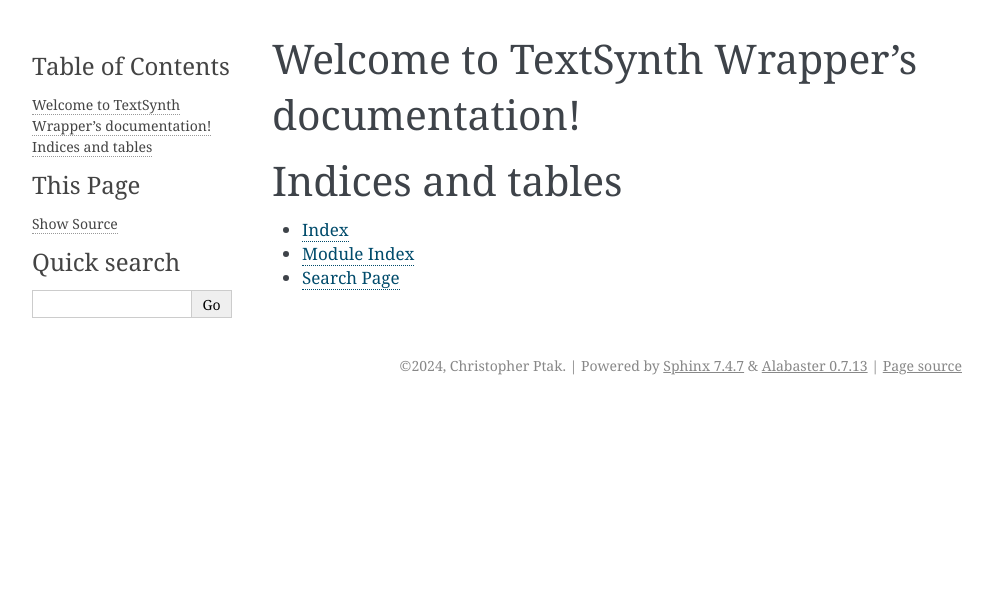
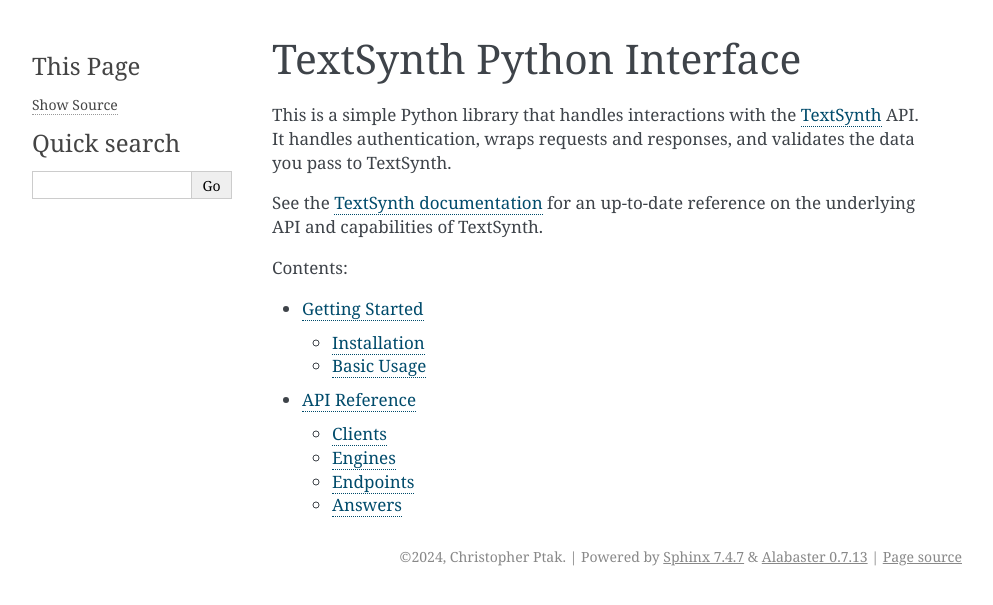
Before and after one commit to ptakdotio/textsynth, a Sphinx documentation site: the page built from docs/index.rst, in a window 1280 px wide. Shown: the top 605 px of the page, without its empty margins (148-1141 px from the left). Built offline with Sphinx 7.4.7, drawn with Linux system fonts in a browser that asks for light colours.

Commit message:
Improved documentation

```diff
--- a/docs/conf.py
+++ b/docs/conf.py
@@ -1,28 +1,28 @@
-# Configuration file for the Sphinx documentation builder.
-#
-# For the full list of built-in configuration values, see the documentation:
-# https://www.sphinx-doc.org/en/master/usage/configuration.html
+import sys
+import os
 
-# -- Project information -----------------------------------------------------
-# https://www.sphinx-doc.org/en/master/usage/configuration.html#project-information
 
-project = 'TextSynth Wrapper'
+project = 'TextSynth Python Interface'
 copyright = '2024, Christopher Ptak'
 author = 'Christopher Ptak'
 release = '0.1'
 
-# -- General configuration ---------------------------------------------------
-# https://www.sphinx-doc.org/en/master/usage/configuration.html#general-configuration
 
-extensions = []
+extensions = [
+    'sphinx.ext.autodoc'
+]
 
 templates_path = ['_templates']
 exclude_patterns = ['_build', 'Thumbs.db', '.DS_Store']
 
 
-
-# -- Options for HTML output -------------------------------------------------
-# https://www.sphinx-doc.org/en/master/usage/configuration.html#options-for-html-output
-
 html_theme = 'alabaster'
 html_static_path = ['_static']
+
+
+sys.path.append(
+    os.path.join(
+        os.path.dirname(__file__),
+        '..'
+    )
+)
--- a/docs/index.rst
+++ b/docs/index.rst
@@ -1,20 +1,18 @@
-.. TextSynth Wrapper documentation master file, created by
-   sphinx-quickstart on Sun Feb  4 19:39:32 2024.
-   You can adapt this file completely to your liking, but it should at least
-   contain the root `toctree` directive.
+TextSynth Python Interface
+==========================
 
-Welcome to TextSynth Wrapper's documentation!
-=============================================
+This is a simple Python library that handles interactions with the `TextSynth
+<https://textsynth.com/>`_ API. It handles authentication, wraps requests and
+responses, and validates the data you pass to TextSynth.
+
+See the `TextSynth documentation <https://textsynth.com/documentation.html>`_
+for an up-to-date reference on the underlying API and capabilities of
+TextSynth.
+
 
 .. toctree::
    :maxdepth: 2
    :caption: Contents:
 
-
-
-Indices and tables
-==================
-
-* :ref:`genindex`
-* :ref:`modindex`
-* :ref:`search`
+   introduction
+   reference
--- /dev/null
+++ b/docs/introduction.rst
@@ -0,0 +1,50 @@
+Getting Started
+===============
+
+Installation
+------------
+
+This library is hosted on PyPI, so you can install it with
+
+.. code-block:: sh
+
+    pip install textsynth
+
+
+Basic Usage
+-----------
+
+The simplest way to use this library is with the top-level exports. These are
+intended to mimic the underlying API, and do not require you to create a client
+object or specify anything beyond what engine and endpoint you wish to use.
+
+First, make sure you have your TextSynth API key ready. If you wish, you can
+set the environment variable ``TEXTSYNTH_SECRET_KEY`` to your API key, and this
+library will automatically pick it up and handle authentication for you.
+
+.. code-block:: sh
+
+    export TEXTSYNTH_SECRET_KEY='<your secret key here>'
+
+
+Then, you can request a text completion using the top-level function
+``engine()`` to get a reference to your preferred engine, and ``completions()``
+to request the completion.
+
+.. code-block:: python
+
+    >>> import textsynth
+    >>> textsynth.engine('gptj_6B').completions('Once upon a time')
+    Completions(text=' there was a company called Tinkoff. It didn’t do much that day.\n')
+
+
+If you want to use a different TextSynth server instance, or you don't want to
+put your API key in an environment variable, you can explicitly create a client
+object.
+
+.. code-block:: python
+
+    >>> from textsynth import TextSynth
+    >>> ts = TextSynth('myserver.localdomain', secret_key='<your secret key here>')
+    >>> ts.engines('mistral_7B_instruct').completions('You know what I say,')
+    Completions(text=' 90% of people in this world want happiness, and that’s kind of funny.')
```
Also changed, not shown: README.md (+7 -28 lines), docs/reference.rst (added, +43 -0 lines), 3 other files.
